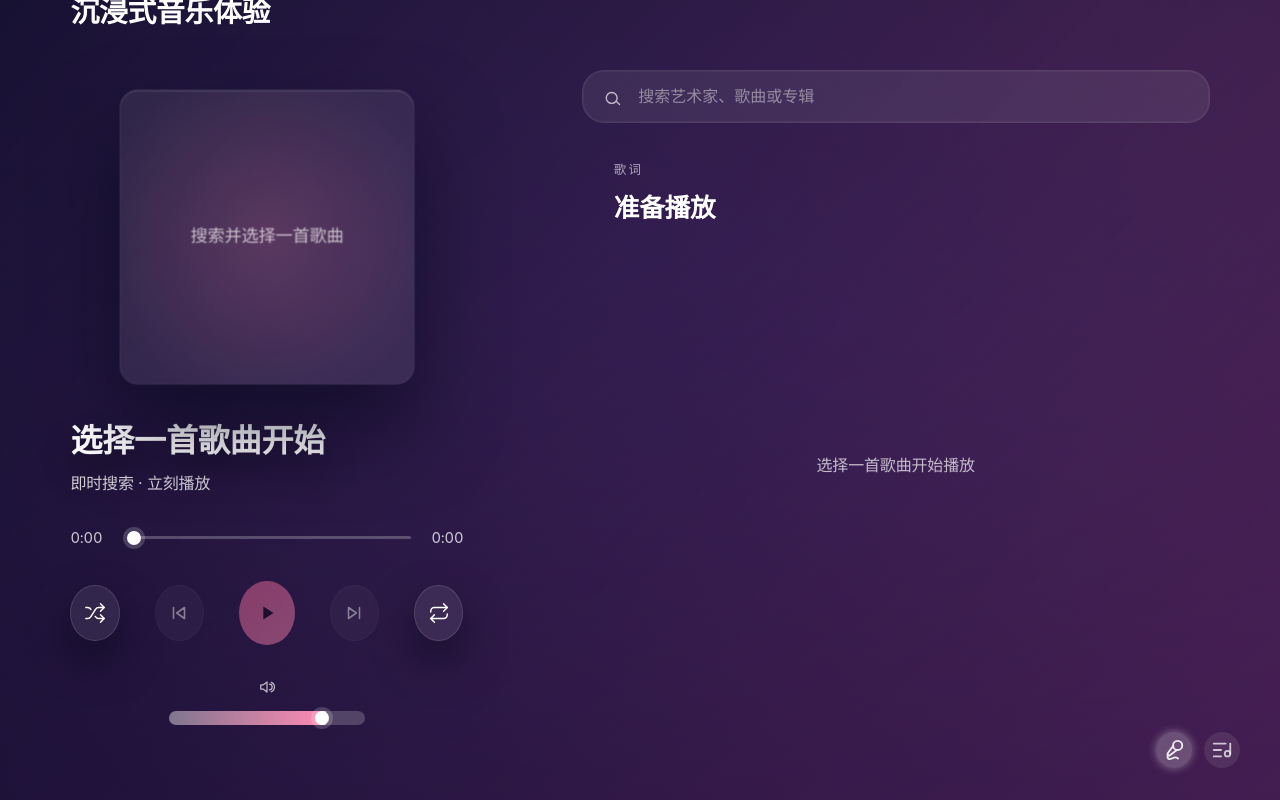
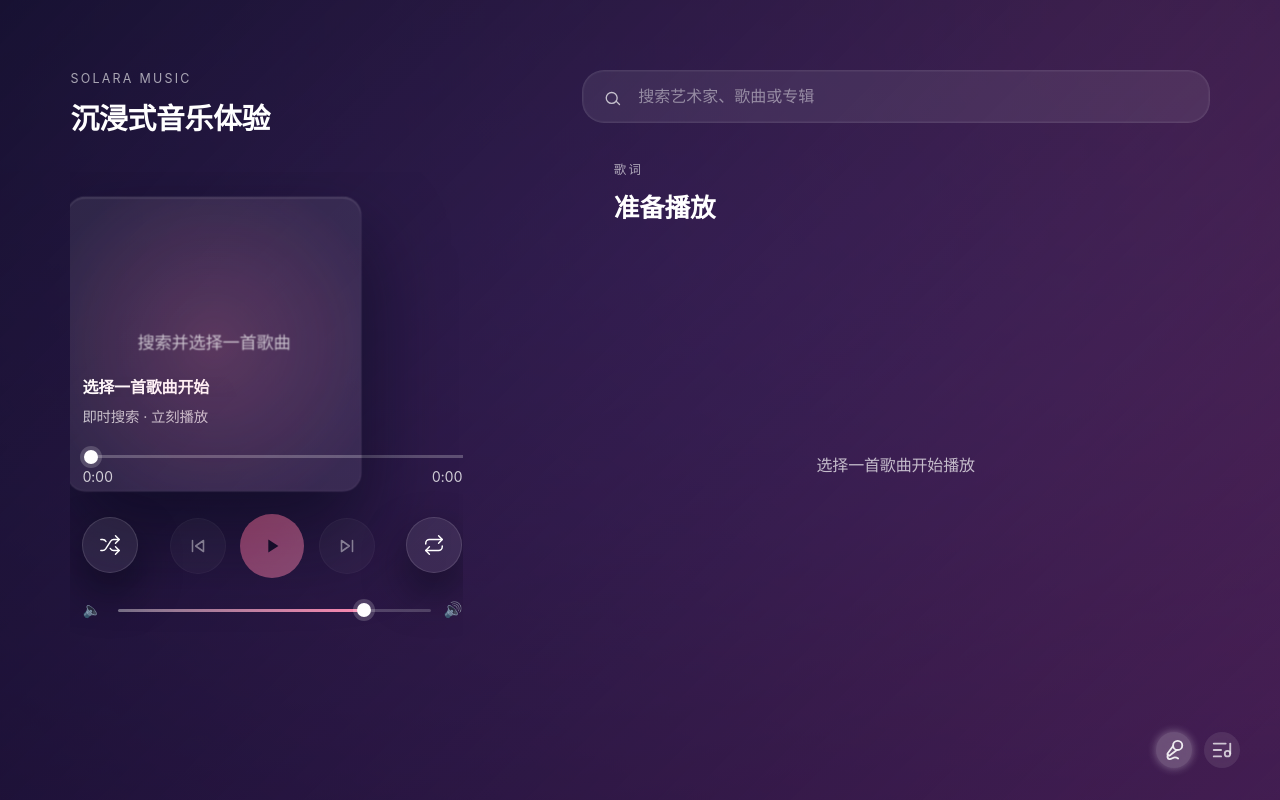
Before and after one commit to akudamatata/Solara-Apple-Music-Version, a React (Vite) app: page / in a window 1280 px wide. Built offline with nearby package versions, Linux system fonts and the light colour scheme.

Commit message:
Refine player layout alignment

```diff
--- a/src/App.css
+++ b/src/App.css
@@ -1,6 +1,10 @@
 :root {
   --layout-top-baseline: 96px;
   --layout-horizontal-padding: clamp(2.2rem, 4.8vw, 3.4rem);
+  --space-stack-xs: clamp(0.35rem, 0.9vw, 0.55rem);
+  --space-stack-sm: clamp(0.6rem, 1.4vw, 0.9rem);
+  --space-stack-md: clamp(0.95rem, 1.9vw, 1.3rem);
+  --space-stack-lg: clamp(1.2rem, 2.4vw, 1.6rem);
 }
 
 .app {
@@ -164,19 +168,24 @@
 
 .player-stage {
   flex: 1;
-  display: flex;
-  flex-direction: column;
-  align-items: center;
-  justify-content: center;
-  gap: clamp(1.6rem, 4vh, 2.6rem);
-  width: min(100%, 560px);
-  margin: 0 auto;
+  display: grid;
+  grid-template-columns:
+    [gutter] minmax(16px, 1fr)
+    [content-start] minmax(420px, 560px)
+    [content-end] minmax(16px, 1fr);
+  grid-auto-rows: auto;
+  row-gap: var(--space-stack-lg);
+  align-items: start;
+  align-content: start;
+  width: 100%;
+  margin: 0;
   padding-block: clamp(1.8rem, 4vh, 3rem);
   box-sizing: border-box;
+  overflow-x: hidden;
 }
 
-.player-stage > * {
-  width: 100%;
+.left-pane {
+  overflow-x: hidden;
 }
 
 .player-header {
@@ -200,6 +209,8 @@
   align-items: center;
   justify-content: center;
   min-height: 0;
+  grid-column: gutter / content-end;
+  justify-self: start;
 }
 
 .album-art {
@@ -251,9 +262,9 @@
 .player-track-meta {
   margin: 0;
   text-align: left;
-  display: flex;
-  flex-direction: column;
-  gap: 0.35rem;
+  display: grid;
+  row-gap: var(--space-stack-xs);
+  grid-column: content-start / content-end;
 }
 
 .player-title {
@@ -278,40 +289,62 @@
   color: rgba(255, 255, 255, 0.62);
 }
 
-.timeline {
+.player-progress {
+  grid-column: content-start / content-end;
+  display: grid;
+  row-gap: var(--space-stack-xs);
+}
+
+.player-progress .progress {
+  width: 100%;
+  display: block;
+}
+
+.time-row {
+  display: grid;
+  grid-template-columns: 1fr 1fr;
+  align-items: center;
+  font-size: 0.88rem;
+  font-variant-numeric: tabular-nums;
+  color: rgba(255, 255, 255, 0.78);
+  margin-top: calc(var(--space-stack-xs) * -0.35);
+}
+
+.time-row span {
+  min-width: 3.2ch;
+}
+
+.time-row .time-start {
+  justify-self: start;
+}
+
+.time-row .time-end {
+  justify-self: end;
+}
+
+.player-controls {
+  grid-column: content-start / content-end;
   display: grid;
   grid-template-columns: auto 1fr auto;
   align-items: center;
-  gap: clamp(0.9rem, 2vw, 1.4rem);
-  font-size: 0.92rem;
-  color: rgba(255, 255, 255, 0.78);
-  width: min(100%, 520px);
-  margin: 0 auto;
+  column-gap: var(--space-stack-md);
 }
 
-.timeline .time {
-  min-width: 3.2ch;
-  font-variant-numeric: tabular-nums;
+.player-controls .shuffle {
+  justify-self: start;
 }
 
-.timeline .time-start {
-  text-align: left;
+.player-controls .repeat {
+  justify-self: end;
 }
 
-.timeline .time-end {
-  text-align: right;
-}
-
-.timeline input[type='range'] {
-  width: 100%;
-  justify-self: stretch;
-}
-
-.player-controls {
-  display: flex;
+.main-controls {
+  justify-self: center;
+  display: inline-grid;
+  grid-auto-flow: column;
+  column-gap: var(--space-stack-sm);
   align-items: center;
-  justify-content: center;
-  gap: clamp(1.2rem, 3vw, 2.2rem);
+  transform: translateY(1px);
 }
 
 .control-button {
@@ -458,38 +491,25 @@
   outline-offset: 3px;
 }
 
-.player-progress {
-  display: flex;
-  justify-content: center;
-  width: 100%;
-}
-
 .player-volume {
-  display: flex;
-  flex-direction: column;
+  grid-column: content-start / content-end;
+  display: grid;
+  grid-template-columns: auto 1fr auto;
   align-items: center;
-  gap: clamp(0.6rem, 1.2vw, 0.9rem);
-  width: 100%;
-  max-width: 560px;
-  margin: 0 auto;
+  column-gap: var(--space-stack-sm);
   color: rgba(255, 255, 255, 0.7);
   padding-bottom: clamp(0.6rem, 2vh, 1rem);
 }
 
-.player-volume svg {
-  width: 20px;
-  height: 20px;
-  flex-shrink: 0;
+.volume-slider {
+  width: 100%;
 }
 
-.player-volume input[type='range'] {
-  width: min(50%, 360px);
-  margin: 0 auto;
-  display: block;
-}
-
-.player-volume input[type='range'] {
-  flex: 1;
+.vol-min,
+.vol-max {
+  font-size: 0.95rem;
+  line-height: 1;
+  display: inline-flex;
 }
 
 .lyrics-placeholder {
@@ -1100,11 +1120,6 @@
     font-size: clamp(1.4rem, 3vw, 1.8rem);
   }
 
-  .timeline {
-    gap: 0.8rem;
-    font-size: 0.85rem;
-  }
-
   .control-button {
     width: 50px;
     height: 50px;
@@ -1115,8 +1130,13 @@
     height: 60px;
   }
 
+  .time-row {
+    font-size: 0.8rem;
+    margin-top: calc(var(--space-stack-xs) * -0.25);
+  }
+
   .player-volume {
-    gap: 0.8rem;
+    column-gap: 0.8rem;
   }
 }
 
@@ -1327,6 +1347,15 @@ input[type='range']::-moz-range-track {
   }
 }
 
+@media (max-width: 1366px) {
+  .player-stage {
+    grid-template-columns:
+      [gutter] minmax(12px, 1fr)
+      [content-start] minmax(380px, 520px)
+      [content-end] minmax(12px, 1fr);
+  }
+}
+
 @media (max-width: 1100px) {
   .app-layout {
     column-gap: clamp(2rem, 4vw, 3rem);
@@ -1356,6 +1385,13 @@ input[type='range']::-moz-range-track {
     justify-content: flex-start;
   }
 
+  .player-stage {
+    grid-template-columns:
+      [gutter] minmax(8px, 1fr)
+      [content-start] minmax(0, 1fr)
+      [content-end] minmax(8px, 1fr);
+  }
+
   .album-art {
     max-width: clamp(200px, 60vw, 420px);
   }
@@ -1367,8 +1403,12 @@ input[type='range']::-moz-range-track {
 }
 
 @media (max-width: 620px) {
-  .volume-row {
-    width: min(100%, 280px);
+  .player-stage {
+    row-gap: var(--space-stack-md);
+  }
+
+  .player-controls {
+    column-gap: clamp(0.6rem, 4vw, 1rem);
   }
 
   .segment {
@@ -1386,11 +1426,6 @@ input[type='range']::-moz-range-track {
     height: 34px;
   }
 
-  .player-controls {
-    flex-wrap: wrap;
-    gap: clamp(0.8rem, 6vw, 1.4rem);
-  }
-
   .player-controls .control-button {
     width: 52px;
     height: 52px;
--- a/src/App.tsx
+++ b/src/App.tsx
@@ -227,19 +227,6 @@ const NextIcon = () => (
       fill="none"
       stroke="currentColor"
       strokeWidth="1.7"
-      strokeLinecap="round"
-      strokeLinejoin="round"
-    />
-  </svg>
-)
-
-const VolumeIcon = () => (
-  <svg viewBox="0 0 24 24" aria-hidden="true">
-    <path
-      d="M4.5 9.5v5h2.88L12 18.12V5.88L7.38 9.5H4.5zm12.6-3.1a6 6 0 010 11.2m-2.26-8.94a3 3 0 010 6.68"
-      fill="none"
-      stroke="currentColor"
-      strokeWidth="1.5"
       strokeLinecap="round"
       strokeLinejoin="round"
     />
@@ -958,8 +945,8 @@ function App() {
             <h1 className="player-heading">沉浸式音乐体验</h1>
           </header>
 
-          <div className="player-stage" aria-live="polite">
-            <div className="player-cover">
+          <div className="player-stage left-pane" aria-live="polite">
+            <div className="player-cover cover">
               <div
                 className={`album-art${currentTrack?.artworkUrl ? ' loaded' : ''}`}
                 style={{ backgroundImage: currentTrack?.artworkUrl ? `url(${currentTrack.artworkUrl})` : undefined }}
@@ -969,17 +956,13 @@ function App() {
             </div>
 
             <div className="player-track-meta">
-              <h2 className="player-title">{currentTrack ? currentTrack.title : '选择一首歌曲开始'}</h2>
-              <p className="player-artist">
+              <h2 className="player-title track-title">{currentTrack ? currentTrack.title : '选择一首歌曲开始'}</h2>
+              <p className="player-artist track-artist">
                 {currentTrack ? `${currentTrack.artists} · ${currentTrack.album}` : '即时搜索 · 立刻播放'}
               </p>
             </div>
 
             <div className="player-progress">
-              <div className="timeline" role="group" aria-label="播放进度">
-                <span className="time time-start" aria-hidden="true">
-                  {formatTime(progress)}
-                </span>
               <input
                 type="range"
                 min={0}
@@ -991,27 +974,29 @@ function App() {
                 aria-valuemax={duration || 0}
                 aria-valuenow={Math.min(progress, duration || 0)}
                 aria-label="播放进度"
+                className="progress"
                 style={timelineStyle}
               />
-                <span className="time time-end" aria-hidden="true">
-                  {formatTime(duration)}
-                </span>
+              <div className="time-row" aria-hidden="true">
+                <span className="time time-start">{formatTime(progress)}</span>
+                <span className="time time-end">{formatTime(duration)}</span>
               </div>
             </div>
 
-            <div className="player-controls controls" role="group" aria-label="播放控制">
+            <div className="player-controls control-row" role="group" aria-label="播放控制">
               <button
                 type="button"
-                className={`control-button${isShuffle ? ' active' : ''}`}
+                className={`control-button shuffle${isShuffle ? ' active' : ''}`}
                 onClick={toggleShuffle}
                 aria-pressed={isShuffle}
                 aria-label={shuffleLabel}
               >
                 <Shuffle strokeWidth={1.6} />
               </button>
+              <div className="main-controls">
                 <button
                   type="button"
-                className="control-button"
+                  className="control-button prev"
                   onClick={handlePrevious}
                   disabled={playlist.length === 0}
                   aria-label="上一首"
@@ -1029,16 +1014,17 @@ function App() {
                 </button>
                 <button
                   type="button"
-                className="control-button"
+                  className="control-button next"
                   onClick={handleNext}
                   disabled={playlist.length === 0}
                   aria-label="下一首"
                 >
                   <NextIcon />
                 </button>
+              </div>
               <button
                 type="button"
-                className={`control-button${repeatMode !== 'none' ? ' active' : ''}`}
+                className={`control-button repeat${repeatMode !== 'none' ? ' active' : ''}`}
                 onClick={cycleRepeat}
                 aria-label={repeatAriaLabel}
                 aria-pressed={repeatMode !== 'none'}
@@ -1047,8 +1033,10 @@ function App() {
               </button>
             </div>
 
-            <div className="player-volume">
-              <VolumeIcon />
+            <div className="player-volume volume-row">
+              <span className="vol-min" aria-hidden="true">
+                🔈
+              </span>
               <input
                 type="range"
                 min={0}
@@ -1057,8 +1045,12 @@ function App() {
                 value={volume}
                 onChange={(event) => handleVolumeChange(Number(event.target.value))}
                 aria-label="音量"
+                className="volume-slider"
                 style={volumeStyle}
               />
+              <span className="vol-max" aria-hidden="true">
+                🔊
+              </span>
             </div>
           </div>
         </section>
```
Lines whose indentation alone changed are shown as unchanged.
